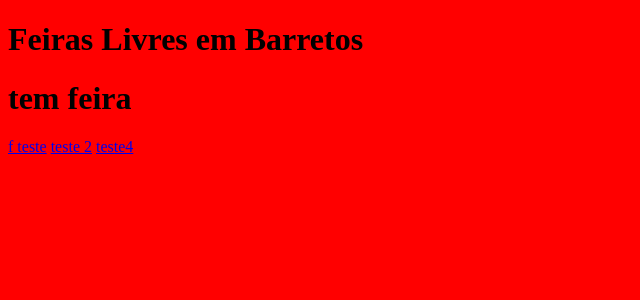
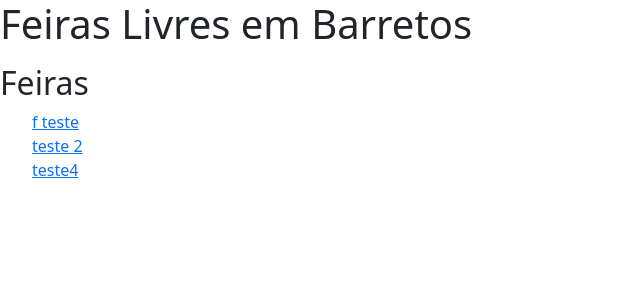
Before and after one commit to LucianoBampa/Projeto_Feira, a Django app: page /feiras/ in a window 1280 px wide. Shown: the top 300 px of the page, without its empty margins (0-640 px from the left). Run offline with Django 4.2, Linux system fonts and the light colour scheme; data comes from the database, SQL or seed files in the repository; tables that the repository leaves empty hold one stand-in row (values such as "Sample post"); one stand-in notice (Sample message) is shown.

Commit message:
adicao de notificacao por messages.html + adicao do bootstrap em global/base.html

```diff
--- a/base_templates/global/base.html
+++ b/base_templates/global/base.html
@@ -7,11 +7,13 @@
     <meta name="viewport" content="width=device-width, initial-scale=1.0">
     <title>Document</title>
     <link rel="stylesheet" href="{% static 'global/css/style.css' %}">
+    <link href="https://cdn.jsdelivr.net/npm/bootstrap@5.3.2/dist/css/bootstrap.min.css" rel="stylesheet">
 </head>
 
 <body>
     <h1>Feiras Livres em Barretos</h1>
     {% block content %}{% endblock %}
+    <script src="https://cdn.jsdelivr.net/npm/bootstrap@5.3.2/dist/js/bootstrap.bundle.min.js"></script>
 </body>
 
 </html>
--- /dev/null
+++ b/base_templates/global/messages.html
@@ -0,0 +1,19 @@
+{% if messages %}
+  <div class="container mt-3">
+    {% for message in messages %}
+      <div class="alert alert-{% if message.tags == 'error' %}danger{% else %}{{ message.tags }}{% endif %} alert-dismissible fade show" role="alert">
+          {{ message }}
+          <button type="button" class="btn-close btn-close-white" data-bs-dismiss="alert" aria-label="Fechar"></button>
+      </div>
+    {% endfor %}
+  </div>
+
+  <script>
+    setTimeout(() => {
+      document.querySelectorAll('.alert').forEach(alert => {
+        let bsAlert = new bootstrap.Alert(alert);
+        bsAlert.close();
+      });
+    }, 4000); // fecha depois de 4s
+  </script>
+{% endif %}
--- a/contact/templates/contact/feira-list.html
+++ b/contact/templates/contact/feira-list.html
@@ -1,11 +1,14 @@
 {% extends "global/base.html" %}
+{% block content %}
+{% include "global/messages.html"%}
 
-{% block content %}
     {% if feira_list %}
-        <h1>tem feira</h1>
+        <h2>Feiras</h2>
+        <ul>
         {% for feira in feira_list %}
-            <a href="{{feira.get_absolute_url}}">{{ feira.nome }}<a>
+            <li type = "None"><a href="{{feira.get_absolute_url}}">{{ feira.nome }}<a></li>
         {% endfor %}
+        </ul>
     {% else %}
         <h1>nenhuma</h1>
     {% endif %}
```
